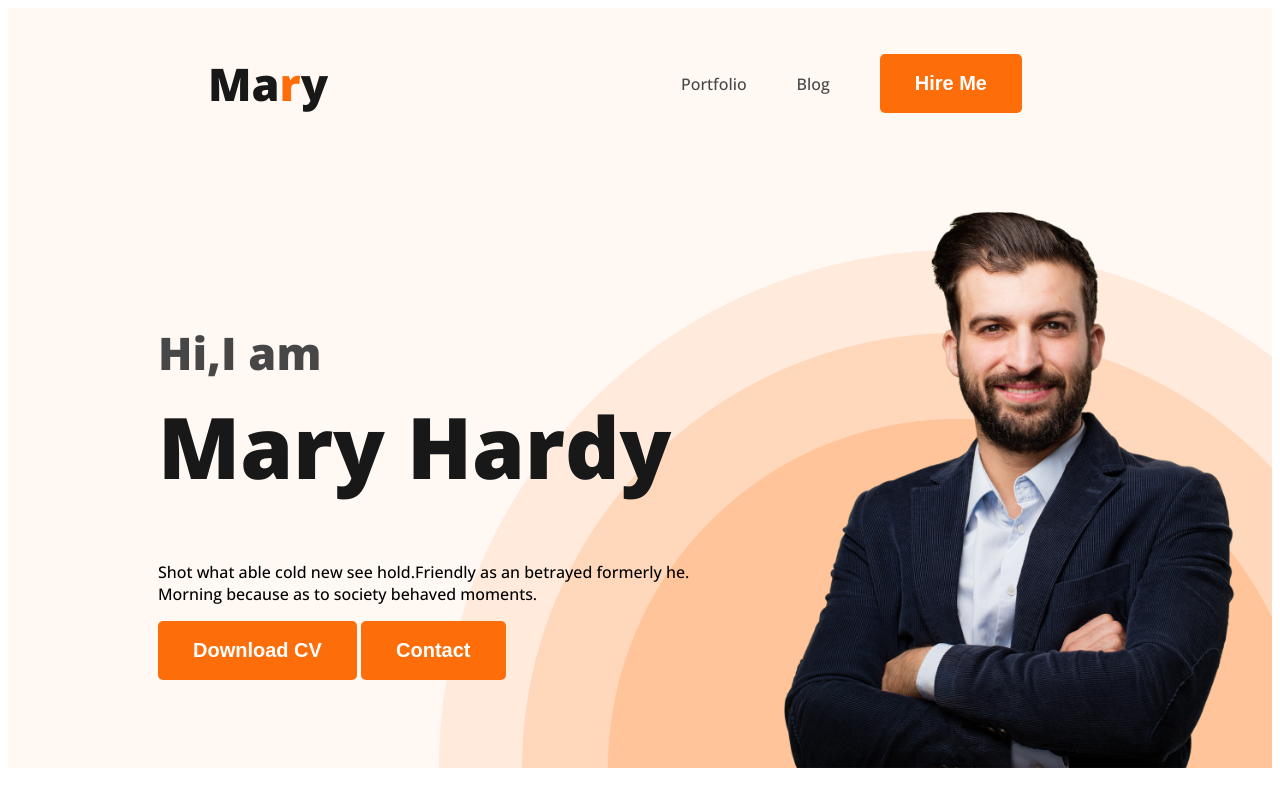
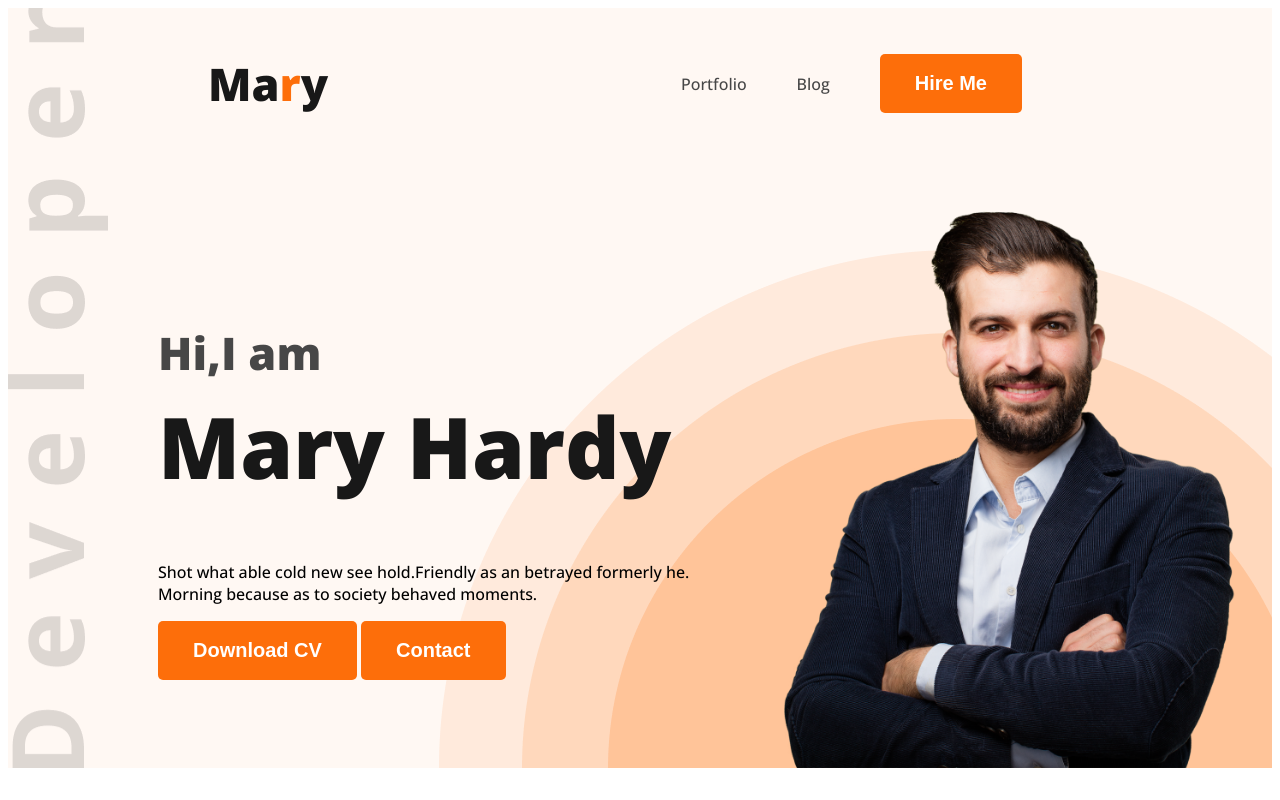
Before and after one commit to prorasel07/developer-protfolio, a plain HTML site: page index.html in a window 1280 px wide. Shown: the top 800 px of the page. Drawn offline with nearby package versions, Linux system fonts and the light colour scheme.

Commit message:
all finished

```diff
--- a/styles/portfolio.css
+++ b/styles/portfolio.css
@@ -60,9 +60,9 @@ nav a {
 /* header related styles */
 .header{
     background-color: #FFF8F3;
-    background-image: url(../images/header_bg.png);
+    background-image: url(../images/header_bg.png), url('../images/developer.png');
     background-repeat: no-repeat;
-    background-position: bottom right;
+    background-position: bottom right, left;
 }
 .banner{
     padding: 30px 30px 0px 150px;
```
